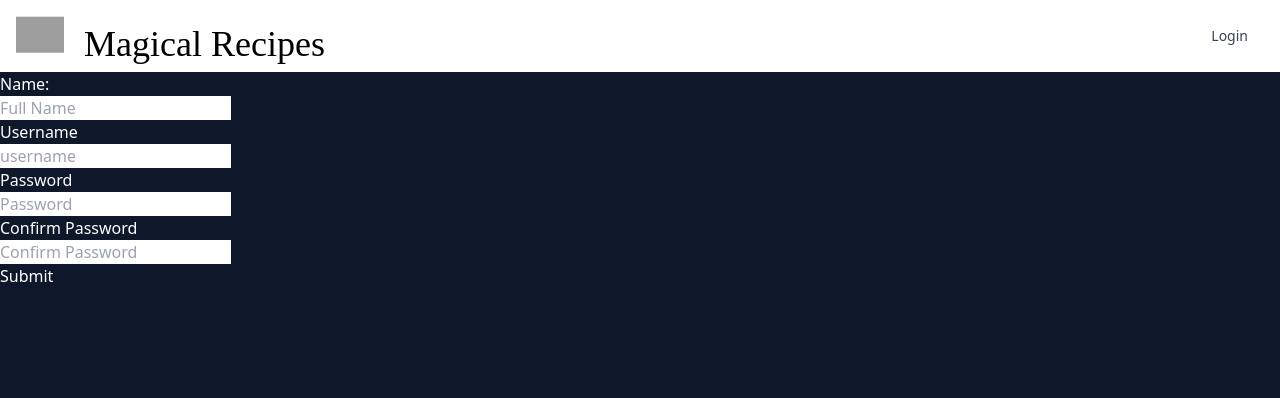
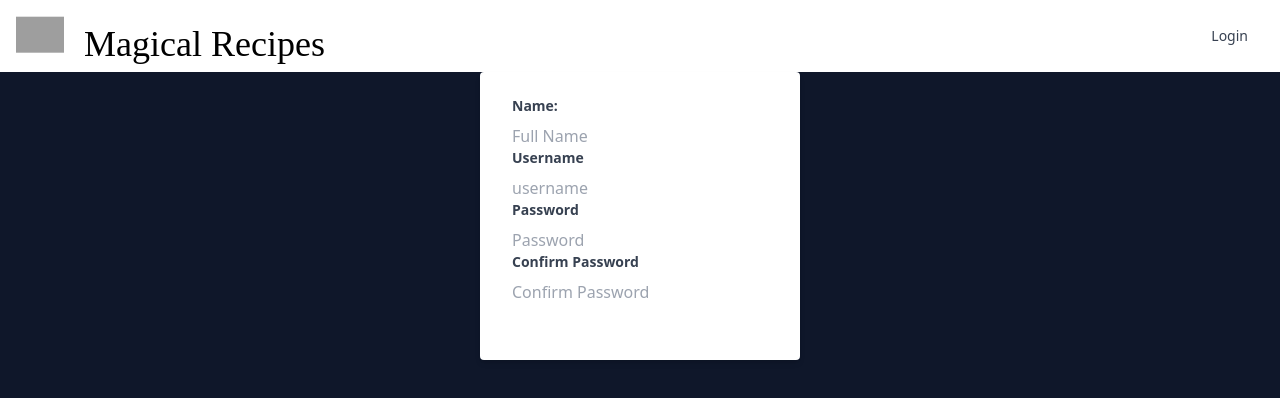
Before and after one commit to BrianDLara/Magical-Meals_Frontend, a React (Create React App) app: page /register in a window 1280 px wide. Shown: the top 398 px of the page. Built offline with nearby package versions, Linux system fonts and the light colour scheme; grey boxes are pictures that could not be loaded; the HTML template or start-up script is replaced by a standard one; a web font is replaced by a local one.

Commit message:
re-arrange register form inputs

```diff
--- a/src/pages/Register.jsx
+++ b/src/pages/Register.jsx
@@ -40,13 +40,13 @@ const Register = () => {
   }
 
     return (
-    <div className="register-container min-h-screen text-white container">
-        <form className="form-items" onSubmit={handleSubmit}>
+    <div className="register-container w-full max-w-xs min-h-screen text-white container">
+        <form className="bg-white shadow-md rounded px-8 pt-6 pb-8 mb-4" onSubmit={handleSubmit}>
         {/* new user Full name */}
         <section className="section-container top-section">
             <div className="field-container">
             <div className="field-text">
-                <label htmlFor="name">Name:</label>
+                <label className='block text-gray-700 text-sm font-bold mb-2' htmlFor="name">Name:</label>
             </div>
             <input
                 onChange={handleChange}
@@ -62,7 +62,7 @@ const Register = () => {
         <section className="section-container">
             <div className="field-container">
             <div className="field-text">
-                <label htmlFor="username">Username</label>
+                <label className='block text-gray-700 text-sm font-bold mb-2' htmlFor="username">Username</label>
             </div>
             <input
                 onChange={handleChange}
@@ -78,7 +78,7 @@ const Register = () => {
         <section className="section-container">
             <div className="field-container">
             <div className="field-text">
-                <label htmlFor="password">Password</label>
+                <label className='block text-gray-700 text-sm font-bold mb-2' htmlFor="password">Password</label>
             </div>
             <input
                 onChange={handleChange}
@@ -92,7 +92,7 @@ const Register = () => {
             </div>
             <div className="field-container">
             <div className="field-text">
-                <label htmlFor="confirmPassword">Confirm Password</label>
+                <label className='block text-gray-700 text-sm font-bold mb-2' htmlFor="confirmPassword">Confirm Password</label>
             </div>
             <input
                 onChange={handleChange}
```
